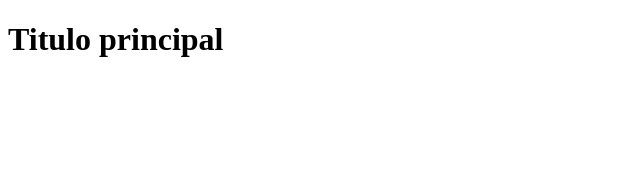
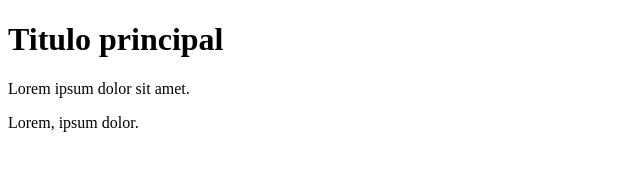
Before and after one commit to miguelDocente/clase_24112, a plain HTML site: page index.html in a window 1280 px wide. Shown: the whole page, without its empty margins (0-640 px from the left). Drawn offline with Linux system fonts and the light colour scheme.

Commit message:
segunda confirmacion de cambios

```diff
--- a/index.html
+++ b/index.html
@@ -7,5 +7,7 @@
 </head>
 <body>
     <h1>Titulo principal</h1>
+    <p>Lorem ipsum dolor sit amet.</p>
+    <p>Lorem, ipsum dolor.</p>
 </body>
 </html>
```
